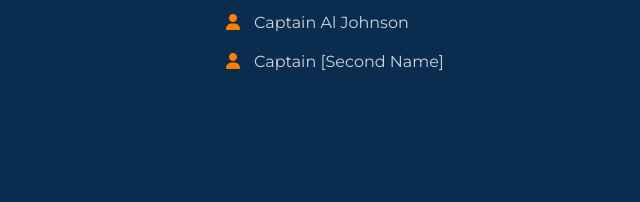
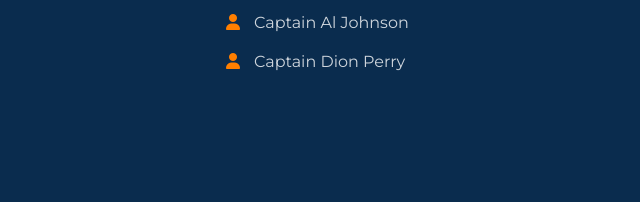
Before and after one commit to white0ut/rainmaker, a plain HTML site: page index.html in a window 1280 px wide. Shown: the part 10331-10533 px from the top of the page, 640-1280 px from the left. Drawn offline with Linux system fonts and the light colour scheme.

Commit message:
add Dion as an extra contact

```diff
--- a/index.html
+++ b/index.html
@@ -633,8 +633,7 @@
                                 class="footer-link">rainmakercharters@gmail.com</a></li>
                         <li><i class="fas fa-map-marker-alt"></i> Marina: Simmons Island, Kenosha WI</li>
                         <li><i class="fas fa-user"></i> Captain Al Johnson</li>
-                        <!-- Add Second Captain Name -->
-                        <li><i class="fas fa-user"></i> Captain [Second Name]</li>
+                        <li><i class="fas fa-user"></i> Captain Dion Perry</li>
                     </ul>
                 </div>
             </div>
```
